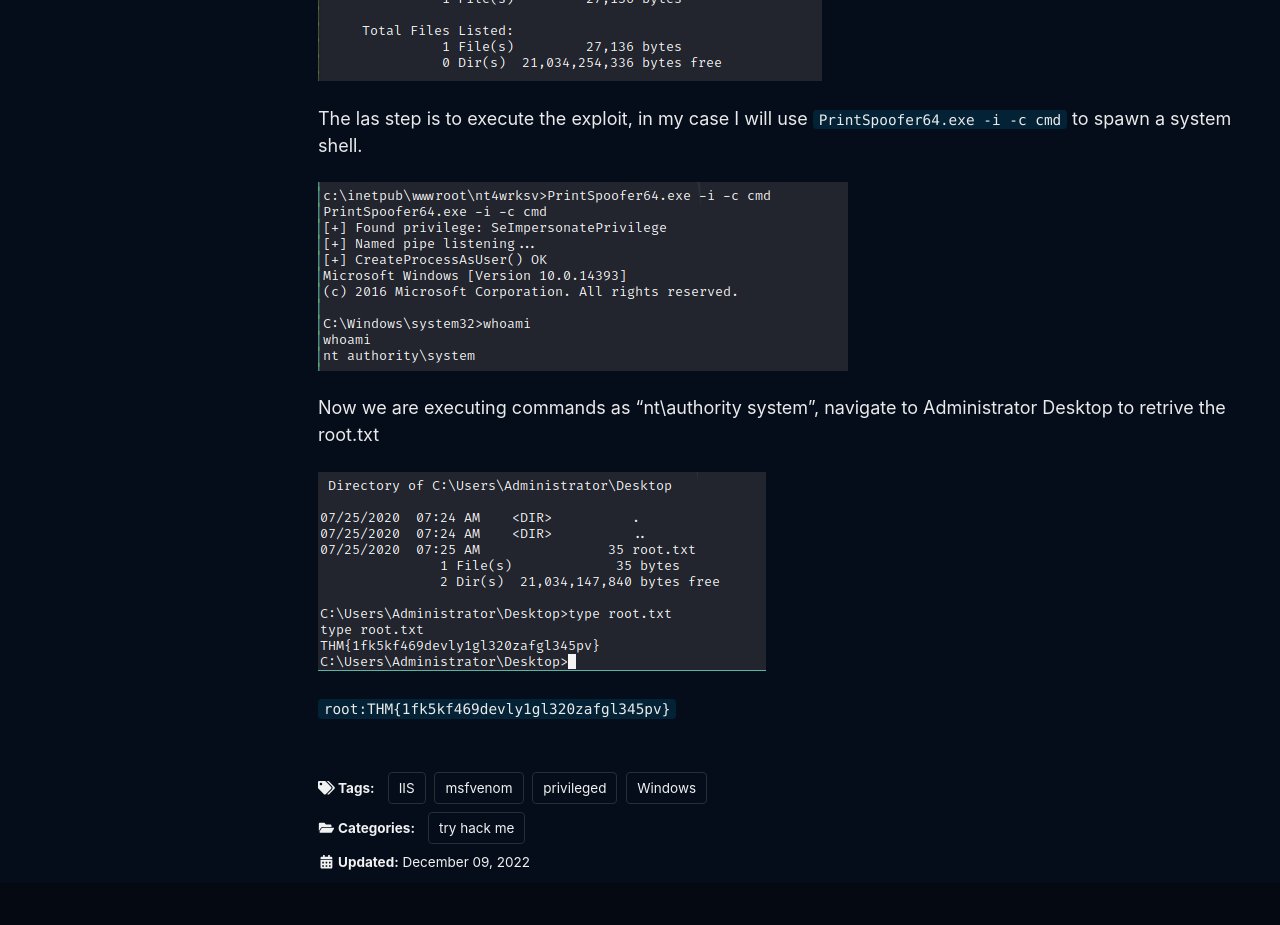
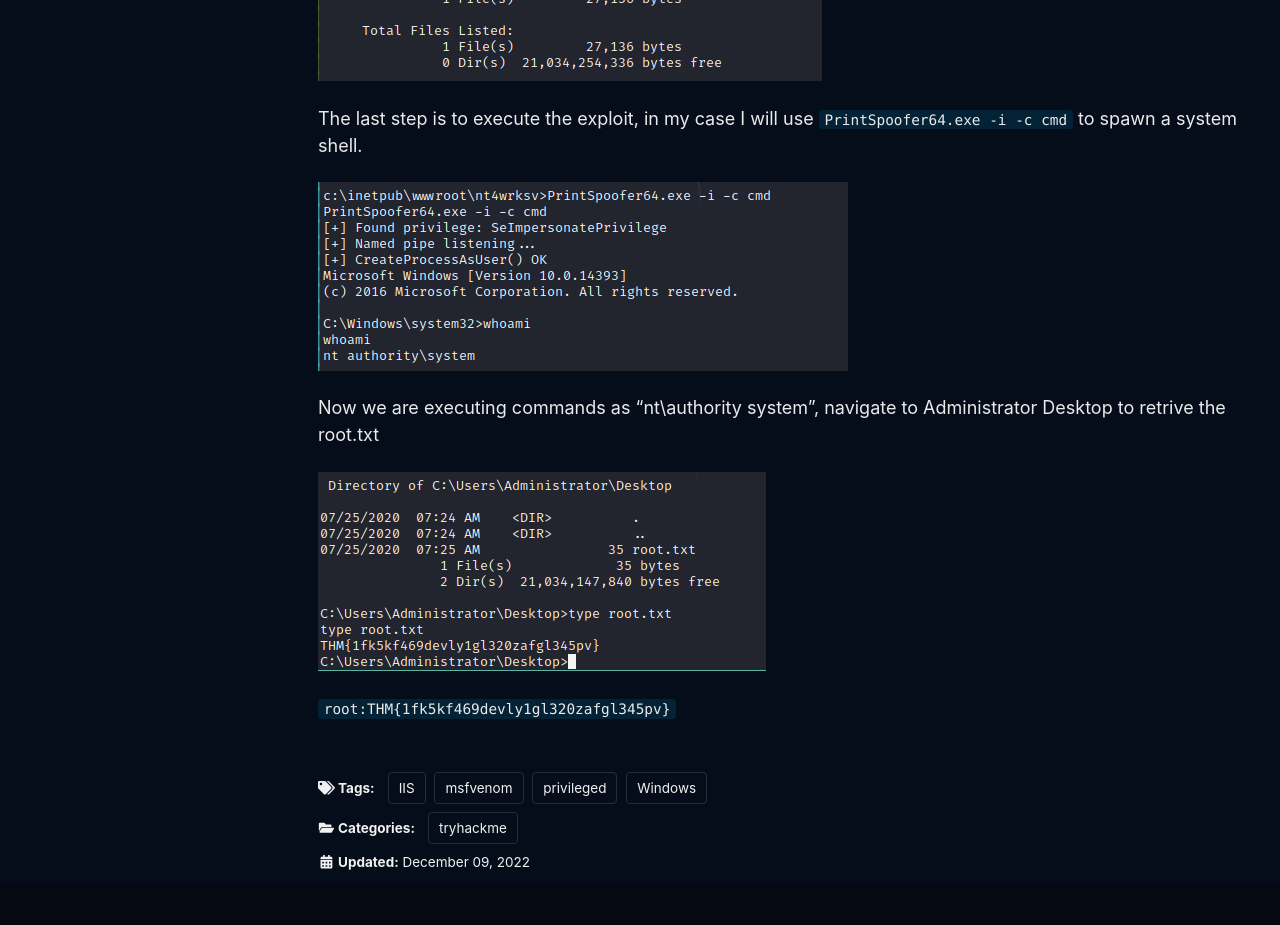
Before and after one commit to Slayer0x/Slayer0x.github.io, a Jekyll site: the page built from _posts/2022-12-09-thm-relevant.md, in a window 1280 px wide and 1400 px high, scrolled down 6524 px. Shown: the part 390-1315 px from the top of the window. Built offline with Jekyll 4.4.1, drawn with Linux system fonts in a browser that asks for light colours; cached includes are drawn as plain includes; a script that is not in the unit is left out; some of the changed text lies outside the part shown.

Commit message:
Fixed TryHackMe

```diff
--- a/_posts/2022-12-09-thm-relevant.md
+++ b/_posts/2022-12-09-thm-relevant.md
@@ -1,6 +1,6 @@
 ---
 layout: single
-title: Relevant - Try Hack Me
+title: Relevant - TryHackMe
 excerpt: "You have been assigned to a client that wants a penetration test conducted on an environment due to be released to production in seven days. The client requests that an engineer conducts an assessment of the provided virtual environment. The client has asked that minimal information be provided about the assessment, wanting the engagement conducted from the eyes of a malicious actor (black box penetration test).  The client has asked that you secure two flags (no location provided) as proof of exploitation."
 date: 2022-12-09
 classes: wide
@@ -9,7 +9,7 @@
   teaser_home_page: true
   icon: /assets/images/thm.png
 categories:
-  - try hack me
+  - tryhackme
 tags:
   - Windows
   - IIS
@@ -155,7 +155,7 @@
 
 ![](/assets/images/thm-writeup-relevant/dir.PNG)
 
-The las step is to execute the exploit, in my case I will use `PrintSpoofer64.exe -i -c cmd` to spawn a system shell.
+The last step is to execute the exploit, in my case I will use `PrintSpoofer64.exe -i -c cmd` to spawn a system shell.
 
 ![](/assets/images/thm-writeup-relevant/execute.PNG)
 
```
Also changed, not shown: _posts/2022-12-08-my-first-post.md (+1 -1 lines).
